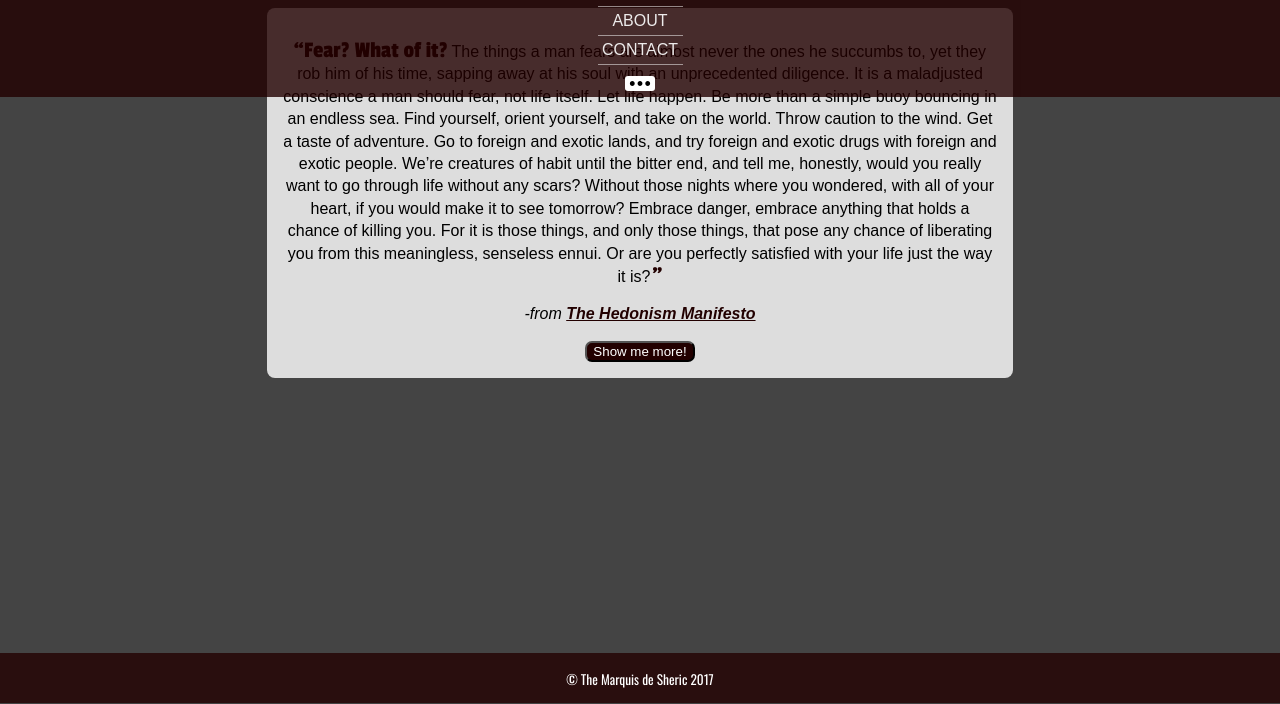
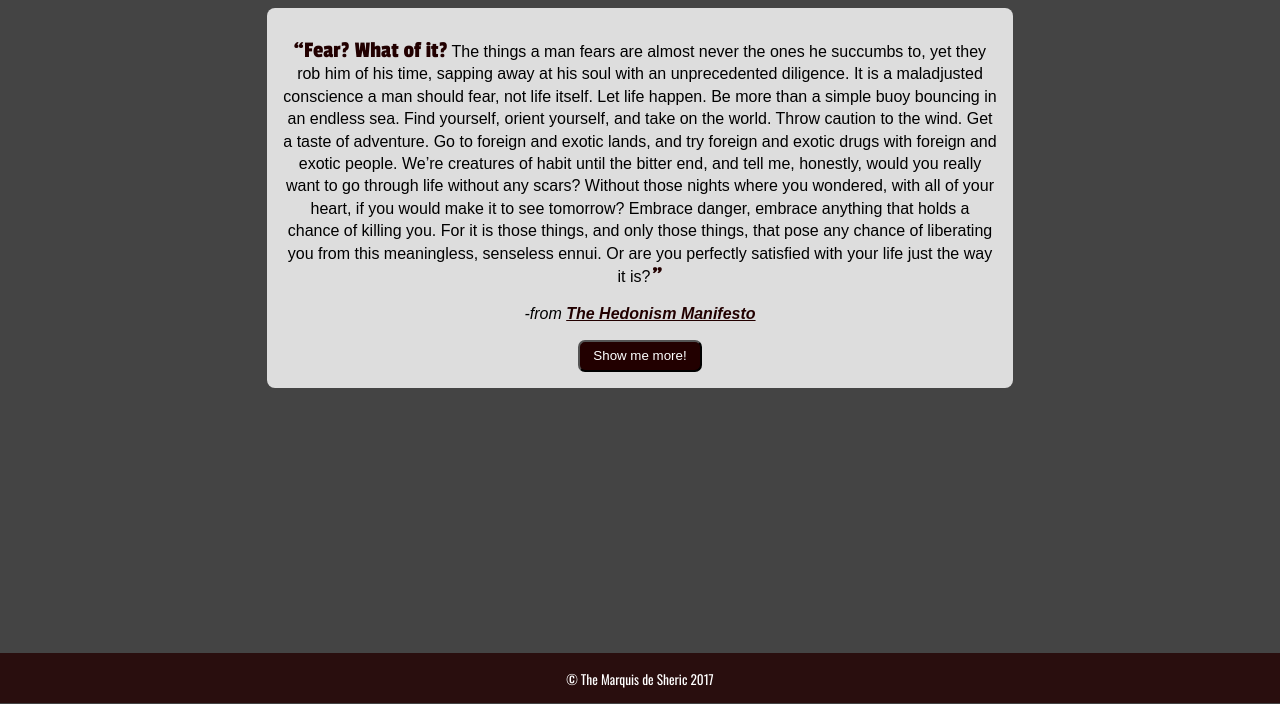
Before and after one commit to themarquisdesheric/marquisWebsite, a plain HTML site: page index.html in a window 1280 px wide. Shown: the part 97-801 px from the top of the page. Drawn offline with nearby package versions, Linux system fonts and the light colour scheme.

Commit message:
Dropdown populates, need to work on bottom margin of quote section for mobile

```diff
--- a/css/base.css
+++ b/css/base.css
@@ -29,9 +29,9 @@ header {
 
 h1 {
   margin: 0;
-  padding: .5em .2em 0;
+  padding: .4em .2em .2em;
   /* if you remove this, font-height jumps to 49px from 46 */
-  font-family: 'Passion One', cursive;
+  /*font-family: 'Passion One', cursive;*/
   font-size: 2.6em;
 }
 
@@ -41,16 +41,18 @@ h1 a {
   color: #fff;
 }
 
-main {
-  margin: 105px auto 66px;
+li a:hover {
+  font-weight: bold;
+}
+
+main { /* was 105px */
+  margin: 81px auto 66px;
   min-width: 400px;
 }
 
 section {
   background-color: #ddd;
   padding: 1em;
-  margin: .7em;
-  border-radius: 8px;
   line-height: 1.4em;
 }
 
--- a/css/layout.css
+++ b/css/layout.css
@@ -9,6 +9,11 @@ section {
 @media only screen and (min-width: 500px) {
   main {
     margin: 105px 5% 0%;
+  }
+
+  section {
+    margin: .7em;
+    border-radius: 8px;
   }
 }
 
--- a/css/module.css
+++ b/css/module.css
@@ -17,7 +17,7 @@ div {
   background-size: 22px;
 }
 
-header:hover ul {
+nav:hover ul {
   display: block;
 }
 
@@ -25,18 +25,25 @@ header:hover ul {
   display: none;
 }*/
 
+nav {
+  position: fixed;
+  width: 100%;
+}
+
 nav ul {
   list-style-type: none;
   padding-left: 0;
   display: none;
   margin: .5em auto .7em;
-  width: 85px;
+  width: 100px;
+  font-size: .85em;
 }
 
 
 nav ul li {
   border-bottom: 1px solid rgba(255, 255, 255, 0.5);
-  padding: 0.3em 0;
+  padding: 10px 15px;
+  background-color: #200;
 }
 
 nav ul li:first-child {
@@ -91,6 +98,14 @@ cite a {
   padding-left: 0;
 }
 
+#table-of-contents li {
+  padding: .1em;
+}
+
+#table-of-contents a {
+  text-decoration: none;
+}
+
 /* END TABLE OF CONTENTS */
 
 
@@ -120,6 +135,12 @@ button {
   background-color: #200;
 	color: #fff;
   border-radius: 7px;
+  padding: .5em 1em;
+  font-weight: 500;
+}
+
+section a:visited, section a:hover {
+  color: #000;
 }
 
 /* END MISC COMPONENTS */
--- a/index.html
+++ b/index.html
@@ -19,8 +19,8 @@
         <li><a data-content="about" href="#">About</a></li>
         <li><a data-content="contact" href="#">Contact</a></li>
       </ul>
+    	<div></div>
     </nav>
-    <div></div>
   </header>
 
   <main>
```
